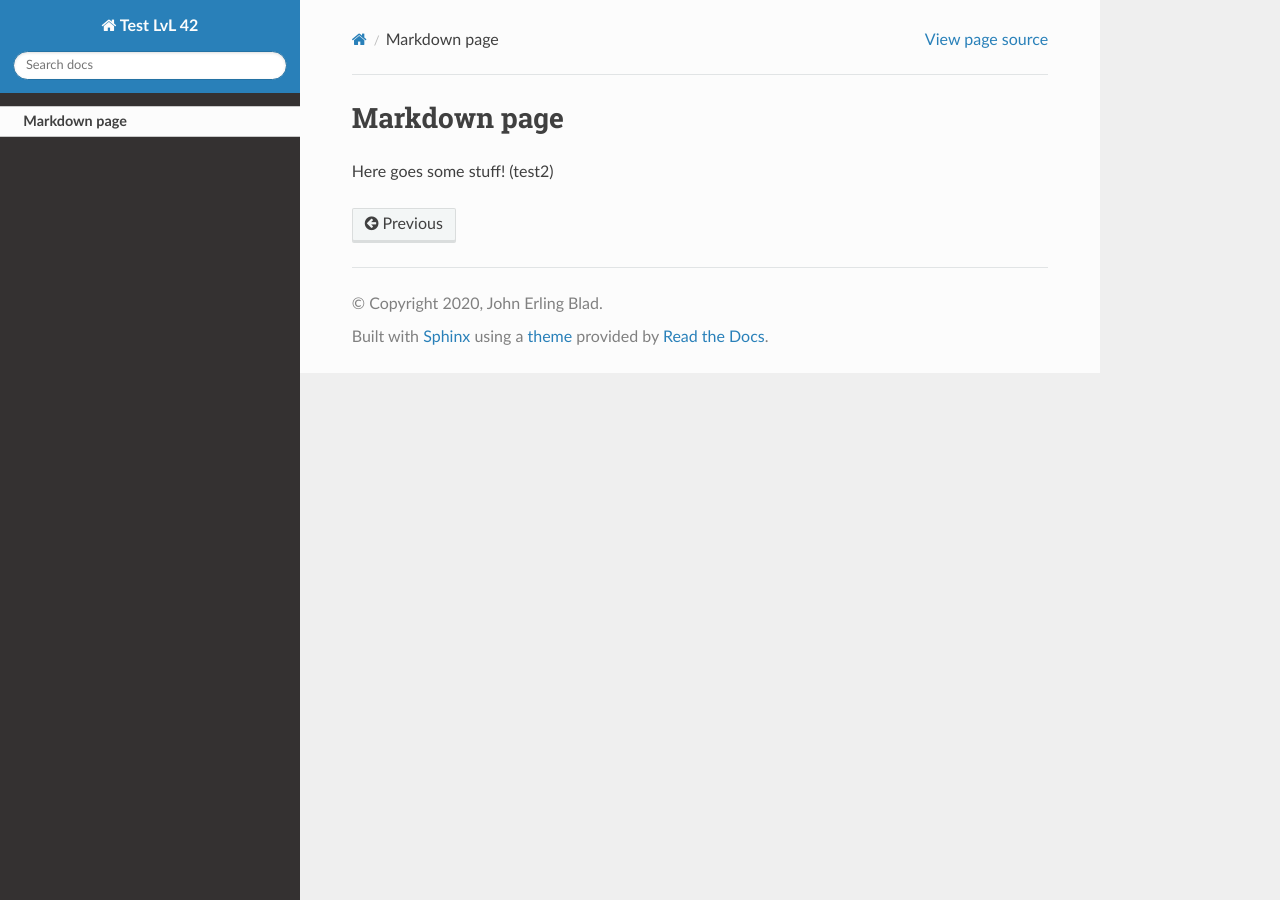
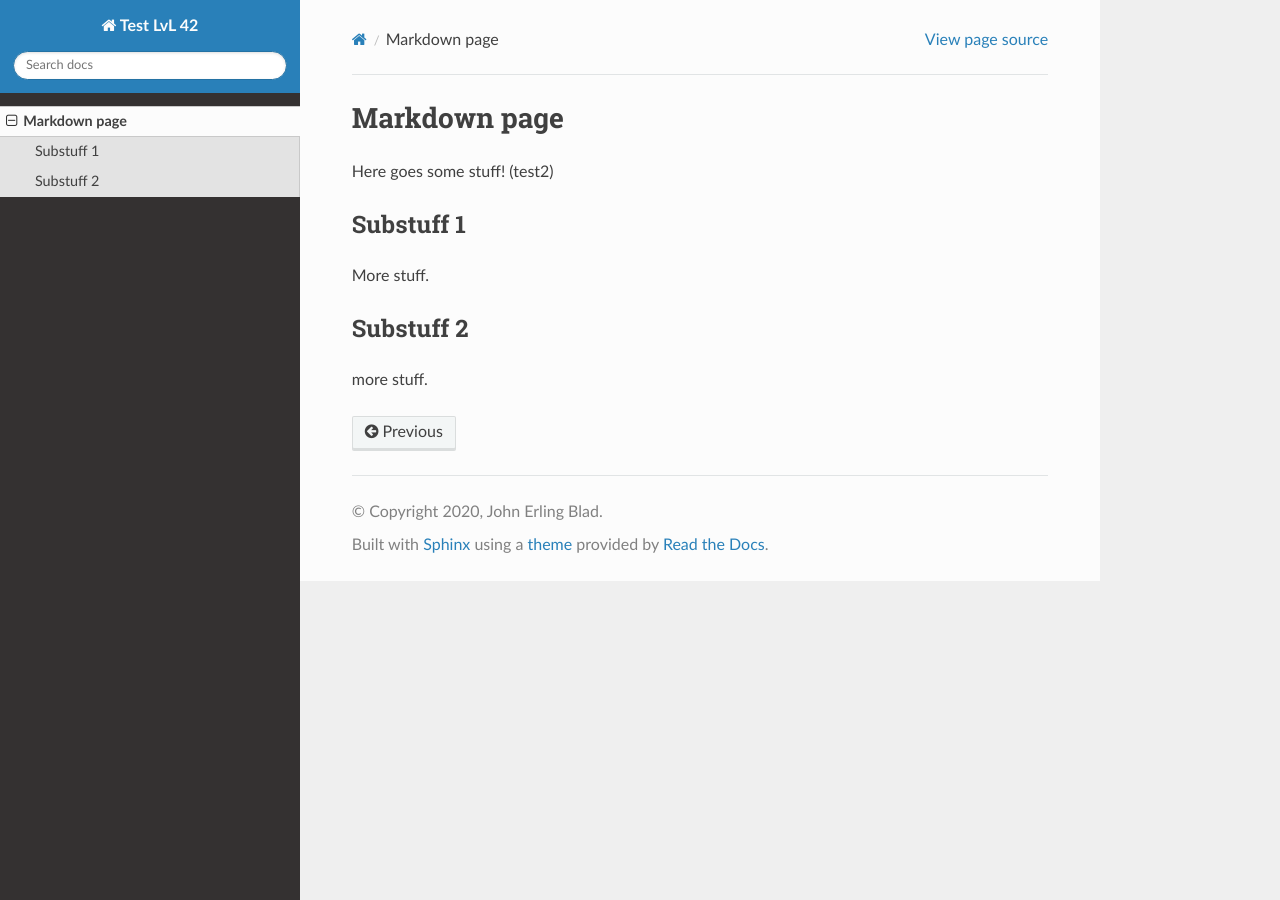
Before and after one commit to jeblad/lua-test-42, a Sphinx documentation site: the page built from docs/source/markdown.md, in a window 1280 px wide. Built offline with Sphinx 7.4.7 and the Read the Docs theme 2.0.0, drawn with Linux system fonts in a browser that asks for light colours; pages that are not in the unit, such as notebooks, are missing from menus.

Commit message:
Modified markdown.md

```diff
--- a/docs/source/markdown.md
+++ b/docs/source/markdown.md
@@ -1,3 +1,11 @@
 # Markdown page
 
 Here goes some stuff! (test2)
+
+## Substuff 1
+
+More stuff.
+
+## Substuff 2
+
+more stuff.
```
